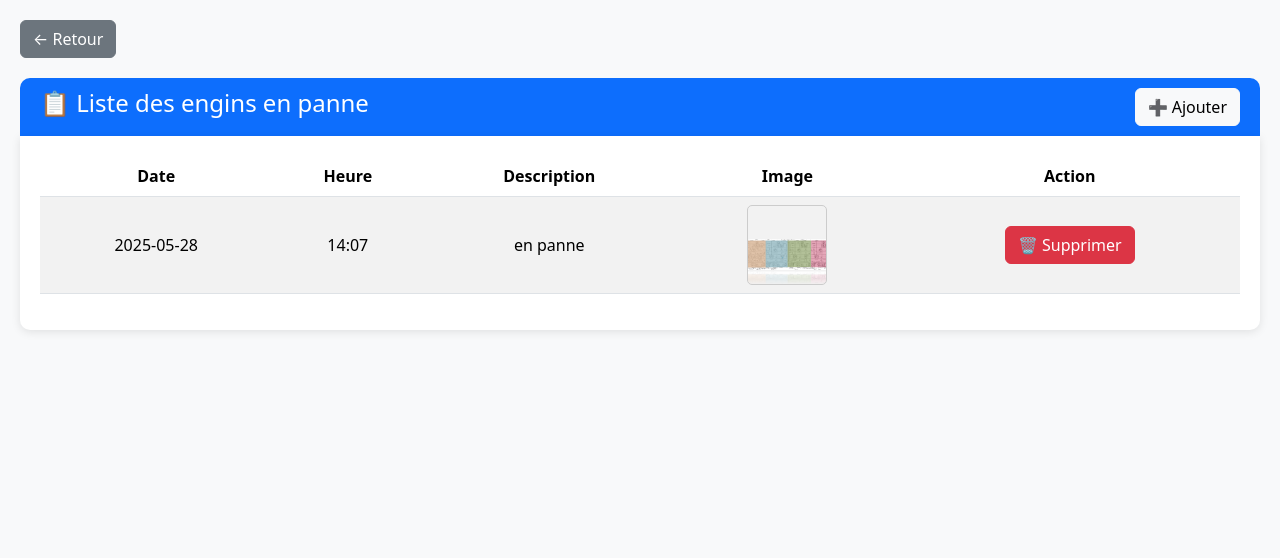
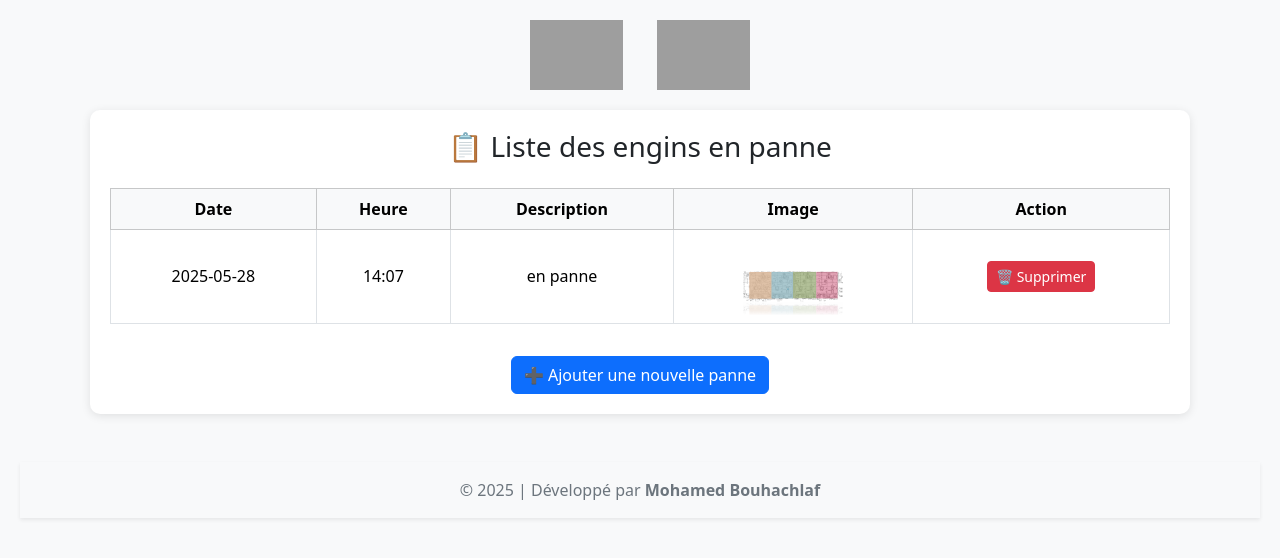
Before and after one commit to bouhachlafsim/app_pannes_engins, a Flask app: page /pannes in a window 1280 px wide. Shown: the top 558 px of the page. Run offline with Flask 3, Linux system fonts and the light colour scheme; data comes from the database, SQL or seed files in the repository; grey boxes are pictures that could not be loaded.

Commit message:
Amélioration tableau : suppression + image cliquable + footer

```diff
--- a/templates/pannes.html
+++ b/templates/pannes.html
@@ -2,78 +2,59 @@
 <html lang="fr">
 <head>
   <meta charset="UTF-8">
+  <meta name="viewport" content="width=device-width, initial-scale=1">
   <title>Engins en panne</title>
-  <meta name="viewport" content="width=device-width, initial-scale=1">
   <link href="https://cdn.jsdelivr.net/npm/bootstrap@5.3.3/dist/css/bootstrap.min.css" rel="stylesheet">
   <style>
     body {
+      padding: 20px;
       background-color: #f8f9fa;
+    }
+    .logo {
+      max-height: 70px;
+      margin: 0 15px 20px 15px;
+    }
+    .table-container {
+      background-color: white;
+      border-radius: 10px;
       padding: 20px;
+      box-shadow: 0 2px 10px rgba(0,0,0,0.1);
     }
-
-    .header-bar {
-      background-color: #0d6efd;
-      color: white;
-      padding: 10px 20px;
-      border-radius: 10px 10px 0 0;
-      display: flex;
-      justify-content: space-between;
-      align-items: center;
+    .table img {
+      max-width: 100px;
+      max-height: 100px;
+      cursor: pointer;
     }
-
-    .table-container {
-      background: white;
-      border-radius: 0 0 10px 10px;
-      padding: 20px;
-      box-shadow: 0 2px 10px rgba(0, 0, 0, 0.1);
-    }
-
-    .table img {
-      width: 80px;
-      height: 80px;
-      object-fit: cover;
-      cursor: pointer;
-      border: 1px solid #ccc;
-      border-radius: 5px;
-    }
-
-    /* MODAL image */
     .modal-img-overlay {
       display: none;
       position: fixed;
-      z-index: 1050;
-      top: 0;
-      left: 0;
-      width: 100%;
-      height: 100%;
-      background-color: rgba(0, 0, 0, 0.9);
+      z-index: 1000;
+      top: 0; left: 0;
+      width: 100%; height: 100%;
+      background: rgba(0,0,0,0.85);
       justify-content: center;
       align-items: center;
     }
-
     .modal-img-overlay img {
       max-width: 95%;
       max-height: 90%;
-    }
-
-    .btn-retour {
-      margin-bottom: 20px;
+      border-radius: 10px;
     }
   </style>
 </head>
 <body>
 
-  <a href="/" class="btn btn-secondary btn-retour">← Retour</a>
-
-  <div class="header-bar">
-    <h4>📋 Liste des engins en panne</h4>
-    <a href="/ajouter" class="btn btn-light">➕ Ajouter</a>
+  <div class="text-center">
+    <img src="https://sogea-maroc.com/wp-content/uploads/sites/10/2023/11/sogea-maroc-h-cmjn.png" class="logo" alt="Sogea">
+    <img src="https://www.alphatec.net/wp-content/uploads/2020/12/Vinci-Construction-Logo.png" class="logo" alt="Vinci">
   </div>
 
-  <div class="table-container">
+  <div class="table-container mx-auto" style="max-width: 1100px;">
+    <h3 class="text-center mb-4">📋 Liste des engins en panne</h3>
+
     <div class="table-responsive">
-      <table class="table table-striped text-center align-middle">
-        <thead>
+      <table class="table table-bordered text-center align-middle">
+        <thead class="table-light">
           <tr>
             <th>Date</th>
             <th>Heure</th>
@@ -90,14 +71,14 @@
             <td>{{ panne['description'] }}</td>
             <td>
               {% if panne['image'] %}
-                  <img src="{{ panne['image'] }}" alt="panne" onclick="openImageModal(this.src)">
+                <img src="{{ panne['image'] }}" alt="Image panne" onclick="openImageModal(this.src)">
               {% else %}
                 -
               {% endif %}
             </td>
             <td>
-                <form method="post" action="/supprimer/{{ panne['id'] }}" onsubmit="return confirm('Supprimer cette panne ?');">
-                  <button class="btn btn-danger" type="submit">🗑 Supprimer</button>
+              <form action="{{ url_for('supprimer', id=panne['id']) }}" method="POST" onsubmit="return confirm('Confirmer la suppression ?');">
+                <button type="submit" class="btn btn-danger btn-sm">🗑️ Supprimer</button>
               </form>
             </td>
           </tr>
@@ -105,21 +86,27 @@
         </tbody>
       </table>
     </div>
+
+    <div class="text-center">
+      <a href="/ajouter" class="btn btn-primary mt-3">➕ Ajouter une nouvelle panne</a>
+    </div>
   </div>
 
-  <!-- Modal pour agrandir image -->
-  <div class="modal-img-overlay" id="modal-img" onclick="closeImageModal()">
-    <img id="modal-img-content" src="" alt="Image">
+  <footer class="text-center py-3 mt-5 bg-light text-secondary shadow-sm">
+    &copy; 2025 | Développé par <strong>Mohamed Bouhachlaf</strong>
+  </footer>
+
+  <!-- Modal image -->
+  <div id="modal-img" class="modal-img-overlay" onclick="this.style.display='none'">
+    <img id="modal-img-content" src="" alt="Agrandissement">
   </div>
 
   <script>
     function openImageModal(src) {
-      document.getElementById('modal-img-content').src = src;
-      document.getElementById('modal-img').style.display = 'flex';
-    }
-
-    function closeImageModal() {
-      document.getElementById('modal-img').style.display = 'none';
+      const modal = document.getElementById('modal-img');
+      const modalImg = document.getElementById('modal-img-content');
+      modalImg.src = src;
+      modal.style.display = 'flex';
     }
   </script>
 
```
Lines whose indentation alone changed are shown as unchanged.
